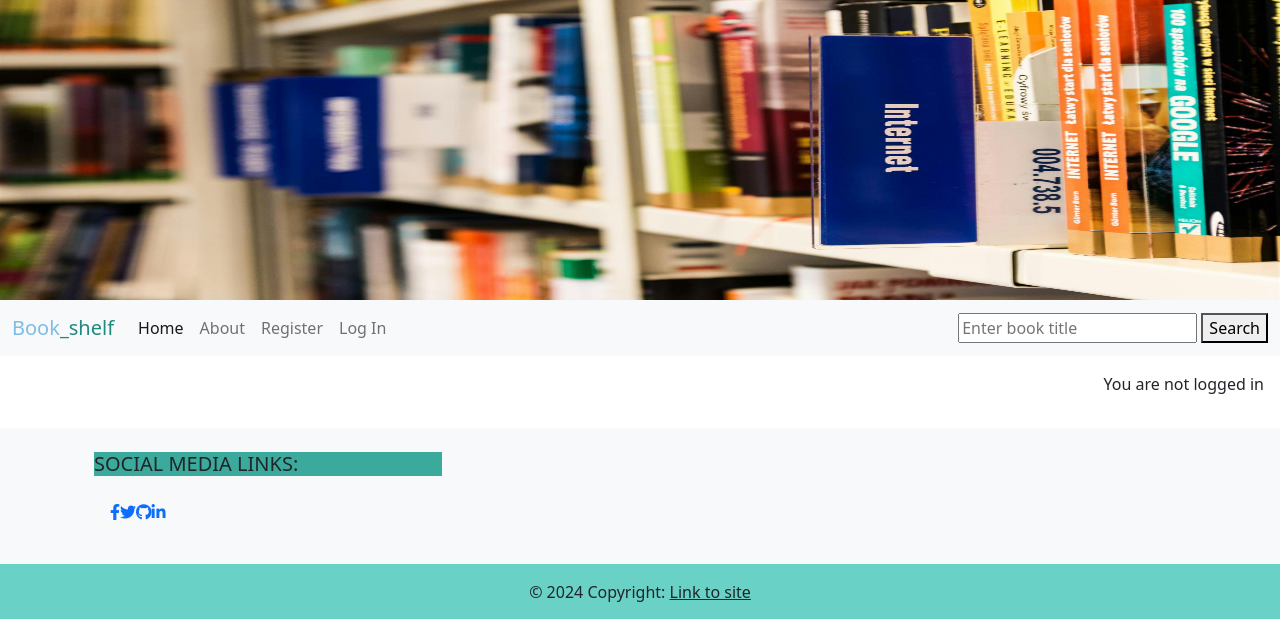
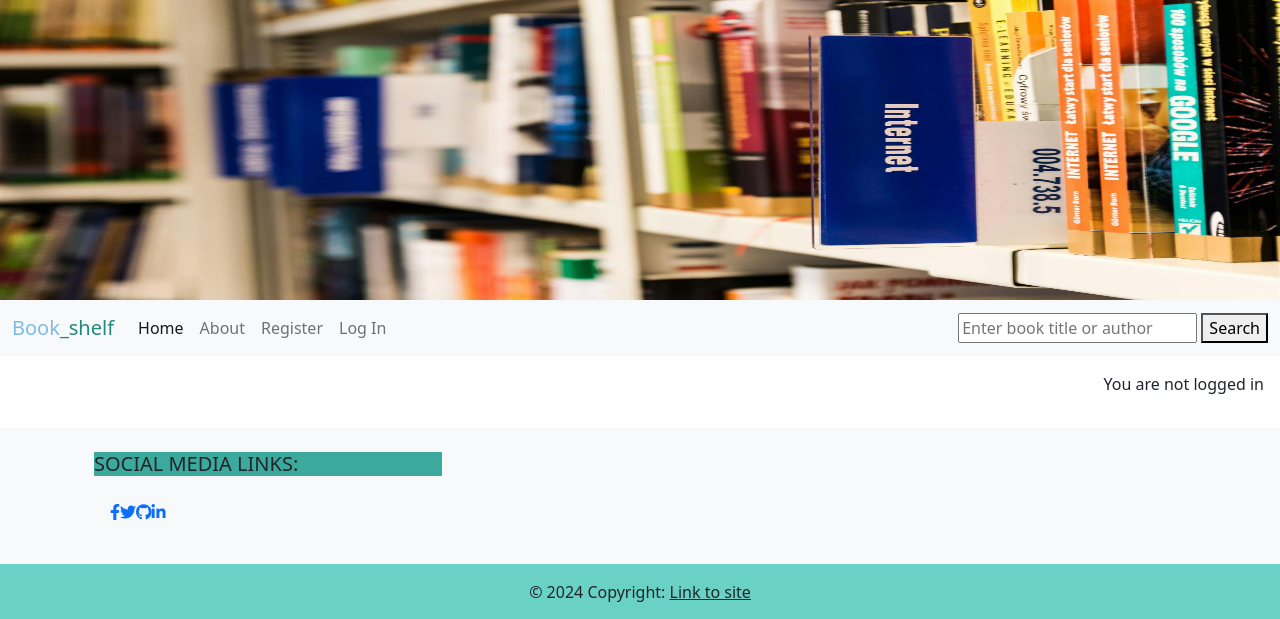
Before and after one commit to Grace-YuGuo/book-shelf-full-stack, a Django app: page /search/ in a window 1280 px wide. Shown: the top 619 px of the page. Run offline with Django 4.2, Linux system fonts and the light colour scheme.

Commit message:
Add author as searching creteria

```diff
--- a/book/templates/book/index.html
+++ b/book/templates/book/index.html
@@ -11,15 +11,13 @@
         {% if results %}
         <div class="row">
             <h2>Results</h2>
-            <ul>
             {% for book in results %}
             <div class="col-md-4">
                 <div class="card mb-4">
                     <div class="card-body">
                         <div class="image-container">
                             {% if "imageplaceholder" in book.image.url %}
-                                <img class="card-img-top" src="{% static 'images/heroimage.jpg' %}"
-                                    alt="placeholder image">
+                            <img class="card-img-top" src="{% static 'images/heroimage.jpg' %}" alt="placeholder image">
                             {% else %}
                             <img class="card-img-top" src=" {{ book.image.url }}" alt="{{ book.title }}">
                             {% endif %}
@@ -41,8 +39,12 @@
                     </div>
                 </div>
             </div>
+            {% if forloop.counter|divisibleby:3 %}
+        </div>
+        <div class="row">
+            {% endif %}
             {% endfor %}
-            </ul>
+        </div>
         {% elif query %}
         <p>No results found for "{{ query }}".</p>
         {% endif %}
--- a/book/views.py
+++ b/book/views.py
@@ -5,6 +5,7 @@ from django.views import generic
 from django.contrib import messages
 from django.contrib.auth.decorators import login_required
 from django.http import HttpResponseRedirect
+from django.db.models import Q
 from .forms import BookForm, ReviewForm
 from .models import Book,Review
 
@@ -225,6 +226,6 @@ def search(request):
     query = request.GET.get('query', '')
     results = []
     if query:
-        results = Book.objects.filter(title=query)
+        results = Book.objects.filter(Q(author=query)|Q(title=query))
 
     return render(request, 'book/index.html', {'results': results, 'query': query})
--- a/templates/base.html
+++ b/templates/base.html
@@ -69,7 +69,7 @@
 
                 </ul>
                 <form method="get" action="{% url 'search' %}">
-                    <input type="text" name="query" placeholder="Enter book title" value="{{ query }}">
+                    <input type="text" name="query" placeholder="Enter book title or author" value="{{ query }}">
                     <button type="submit">Search</button>
                 </form>
             </div>
```
Lines whose indentation alone changed are shown as unchanged.
